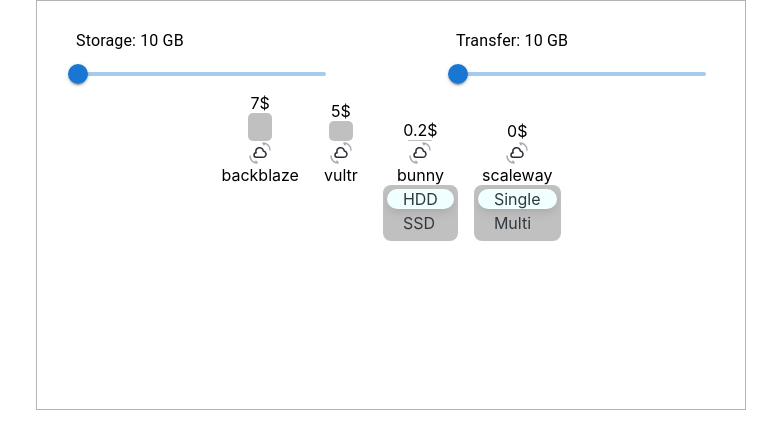
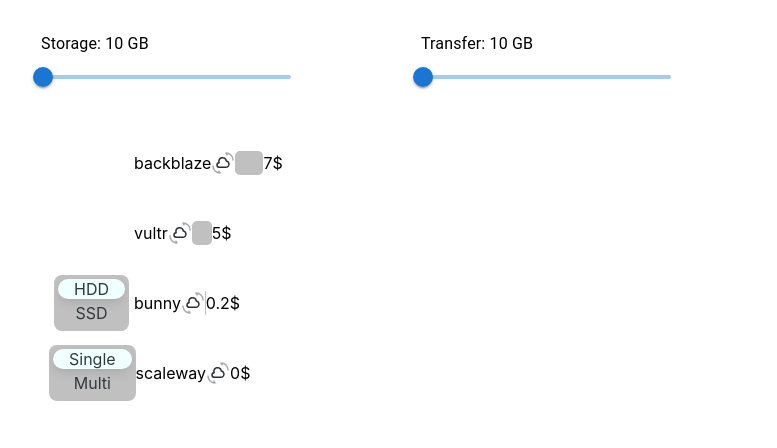
Before and after one commit to FoxCrush/react_ts_cloud_storage_calc, a React (Create React App) app: page / in a window 1280 px wide. Shown: the top 448 px of the page, without its empty margins (249-1026 px from the left). Built offline with nearby package versions, Linux system fonts and the light colour scheme.

Commit message:
column horizontal

```diff
--- a/src/components/brands/multi-brand-component/brand.module.css
+++ b/src/components/brands/multi-brand-component/brand.module.css
@@ -32,3 +32,8 @@
   flex: 0 1 auto;
   align-self: auto;
 }
+@media (min-width: 667px) {
+  .container {
+    flex-direction: row;
+  }
+}
--- a/src/components/calculator/calc-component.module.css
+++ b/src/components/calculator/calc-component.module.css
@@ -6,7 +6,6 @@
 }
 .container {
   margin: auto;
-  border: 1px solid hsla(0, 0%, 50%, 0.599);
   width: 400px;
   height: 650px;
   padding: 4px 4px;
@@ -20,5 +19,14 @@
     width: 700px;
     height: 400px;
     flex-direction: column-reverse;
+    justify-content: space-between;
+    align-content: center;
+    align-items: flex-start;
+  }
+  .brandContainer {
+    width: 90%;
+    height: 70%;
+    flex-direction: column;
+    align-items: flex-start;
   }
 }
--- a/src/components/charts/column.tsx
+++ b/src/components/charts/column.tsx
@@ -1,5 +1,7 @@
 import React, { useEffect, useState } from "react";
-import debounce from 'lodash.debounce'
+import debounce from 'lodash.debounce'; //@ts-ignore
+import { useWindowSize } from "../../utility/dimensionsHook.tsx";//@ts-ignore
+import {ISize} from '../../interfaces/calc-interfaces.ts'
 export default function ColumnChart({
   price = 0,
   color = "",
@@ -10,25 +12,27 @@
 }) {
   const [columnLength, setColumnLength] = useState<string>("10");
   const [currentColor, setCurrentColor] = useState<string>('');
+  const viewSize: ISize = useWindowSize();
+  const style = {
+    borderRadius:'5px',
+    backgroundColor: currentColor,
+    width: viewSize.width > 677 ? columnLength : '24px',
+    height: viewSize.width < 677 ? columnLength : '24px',
+  }
 
-  const debouncedColorSwitch = debounce(()=>{setCurrentColor(color)},50)
+  const debouncedColorSwitch = debounce(()=>{setCurrentColor(color)},50);
 
   useEffect(() => {
     setColumnLength(`${price * 4}px`);
   }, [price]);
   useEffect(()=>{
-    debouncedColorSwitch()
+    debouncedColorSwitch() //@ts-ignore
     return ()=>debouncedColorSwitch.cancel()
   },[debouncedColorSwitch])
 
   return (
     <div
-      style={{
-        borderRadius:'5px',
-        backgroundColor: currentColor,
-        width: "24px",
-        height: columnLength,
-      }}
+      style={style}
     ></div>
   );
 }
--- a/src/components/switch/radio-switch.jsx
+++ b/src/components/switch/radio-switch.jsx
@@ -16,6 +16,8 @@
   return (
     <Box
       sx={{
+        justifyContent: 'center',
+        minWidth:'85px',
         display: "flex",
         alignItems: "center",
         gap: 2,
@@ -29,6 +31,7 @@
         value={option}
         onChange={(event) => setOption(event.target.value)}
         sx={{
+          alignItems: "center",
           minHeight: 48,
           padding: "4px",
           borderRadius: "md",
--- a/src/index.css
+++ b/src/index.css
@@ -1,5 +1,6 @@
 body {
   margin: 0;
+  padding: 4px;
   font-family: -apple-system, BlinkMacSystemFont, 'Segoe UI', 'Roboto', 'Oxygen',
     'Ubuntu', 'Cantarell', 'Fira Sans', 'Droid Sans', 'Helvetica Neue',
     sans-serif;
@@ -11,6 +12,3 @@
   font-family: source-code-pro, Menlo, Monaco, Consolas, 'Courier New',
     monospace;
 }
-:root {
-	--mobile-breakpoint: 667px;
-}
--- a/src/interfaces/calc-interfaces.ts
+++ b/src/interfaces/calc-interfaces.ts
@@ -24,3 +24,7 @@
   getCost: (any) => { brand: number };
   pickedAmount: { sliderStorageValue: number; sliderTransferValue: number };
 }
+export interface ISize {
+  width: number | undefined;
+  height: number | undefined;
+}
--- /dev/null
+++ b/src/utility/dimensionsHook.tsx
@@ -0,0 +1,28 @@
+import { useState, useEffect } from "react";
+import { ISize } from "../interfaces/calc-interfaces";
+
+export function useWindowSize(): ISize {
+  // Initialize state with undefined width/height so server and client renders match
+  // Learn more here: https://joshwcomeau.com/react/the-perils-of-rehydration/
+  const [windowSize, setWindowSize] = useState<ISize>({
+    width: undefined,
+    height: undefined,
+  });
+  useEffect(() => {
+    // Handler to call on window resize
+    function handleResize() {
+      // Set window width/height to state
+      setWindowSize({
+        width: window.innerWidth,
+        height: window.innerHeight,
+      });
+    }
+    // Add event listener
+    window.addEventListener("resize", handleResize);
+    // Call handler right away so state gets updated with initial window size
+    handleResize();
+    // Remove event listener on cleanup
+    return () => window.removeEventListener("resize", handleResize);
+  }, []); // Empty array ensures that effect is only run on mount
+  return windowSize;
+}
```
